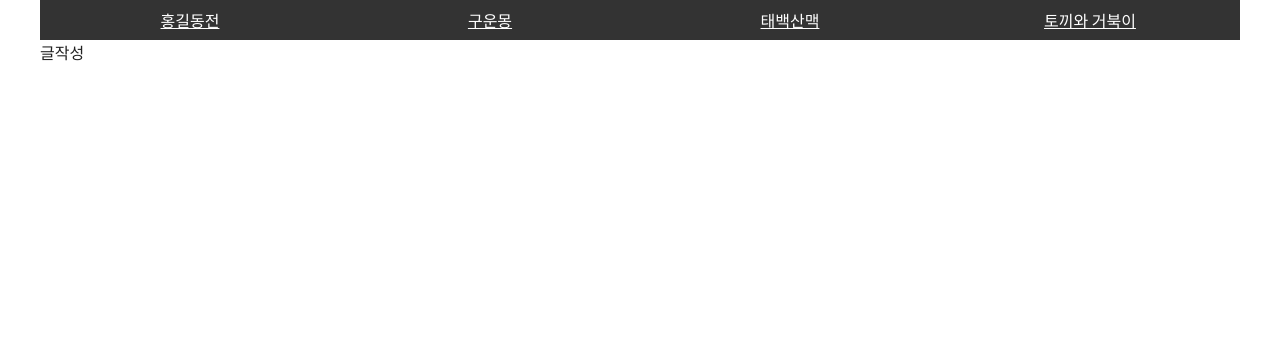
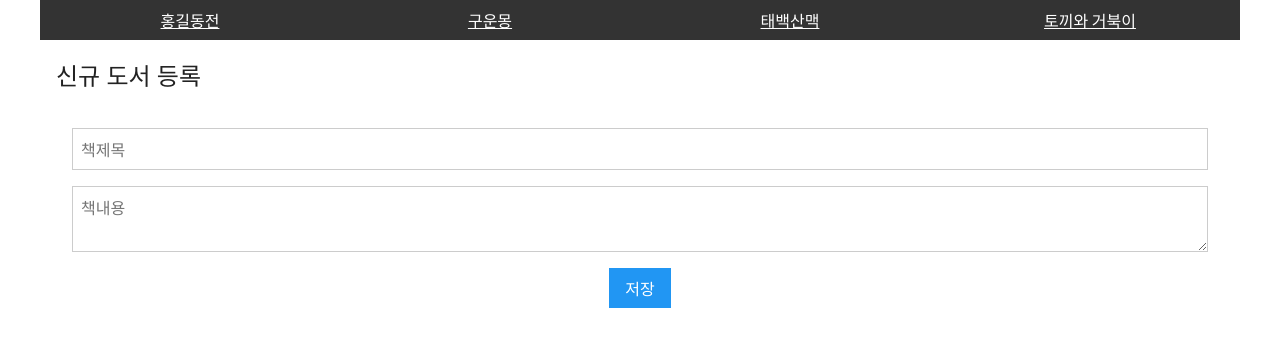
Before and after one commit to afko/2019-nodejs, a Node server app: page /book/new in a window 1280 px wide. Shown: the top 347 px of the page. Run offline with Node 20, Linux system fonts and the light colour scheme.

Commit message:
post방식으로 저장

```diff
--- a/app.js
+++ b/app.js
@@ -34,6 +34,14 @@ app.get('/book', getQuery); // get(router) method로 server에 요청이 들어
 app.get('/book/:id', getQuery);
 app.get('/book/:id/:mode', getQuery);
 
+app.post('/book/create', postQuery);
+
+function postQuery(req, res){
+    var title = req.body.title;
+    var content = req.body.content;
+    res.send(title + " / " + content);
+}
+
 function getQuery(req, res) {
     var params = req.params;
     var datas = null;
@@ -41,18 +49,17 @@ function getQuery(req, res) {
     fs.readFile('./data/nav.json', 'utf-8', function (err, data) {
         if (err) res.status(500).send("Internal server error"); // 에러면 반응을 해라.
         datas = JSON.parse(data);
+        var pugData = {
+            pages: datas.books
+        };
 
         if (typeof params.id !== "undefined") {
             if (params.id == 'new') {
-                res.render('wr', {
-                    title: "신규 글 작성",
-                    pages: datas.books
-                });
+                pugData.title = "신규 글 등록";
+                res.render('wr', pugData);
             } else {
-                res.render('li', {
-                    title: "도서목록",
-                    pages: datas.books
-                });
+                pugData.title = "도서목록";
+                res.render('li', pugData);
             }
         } else {
             res.send('');
--- a/data/nav.json
+++ b/data/nav.json
@@ -13,7 +13,7 @@
         },
         {
             "tit": "토끼와 거북이",
-            "id ": 3
+            "id": 3
         }
     ]
 }
--- a/views/wr.pug
+++ b/views/wr.pug
@@ -4,4 +4,12 @@ block top
     div
 
 block content
-    div 글작성
+    form(method="post" action="/book/create")
+        h3(class= "w3-padding") 신규 도서 등록
+        ul(class= "w3-padding wr_form")
+            li(class= "w3-padding")
+                input(type="text" name="title" placeholder="책제목" class="w3-input w3-border")
+            li(class= "w3-padding")
+                textarea(name="content" placeholder="책내용" class="w3-input w3-border" )
+            li(class= "w3-padding w3-center")
+                button(type="submit" class="w3-button w3-blue") 저장
```
